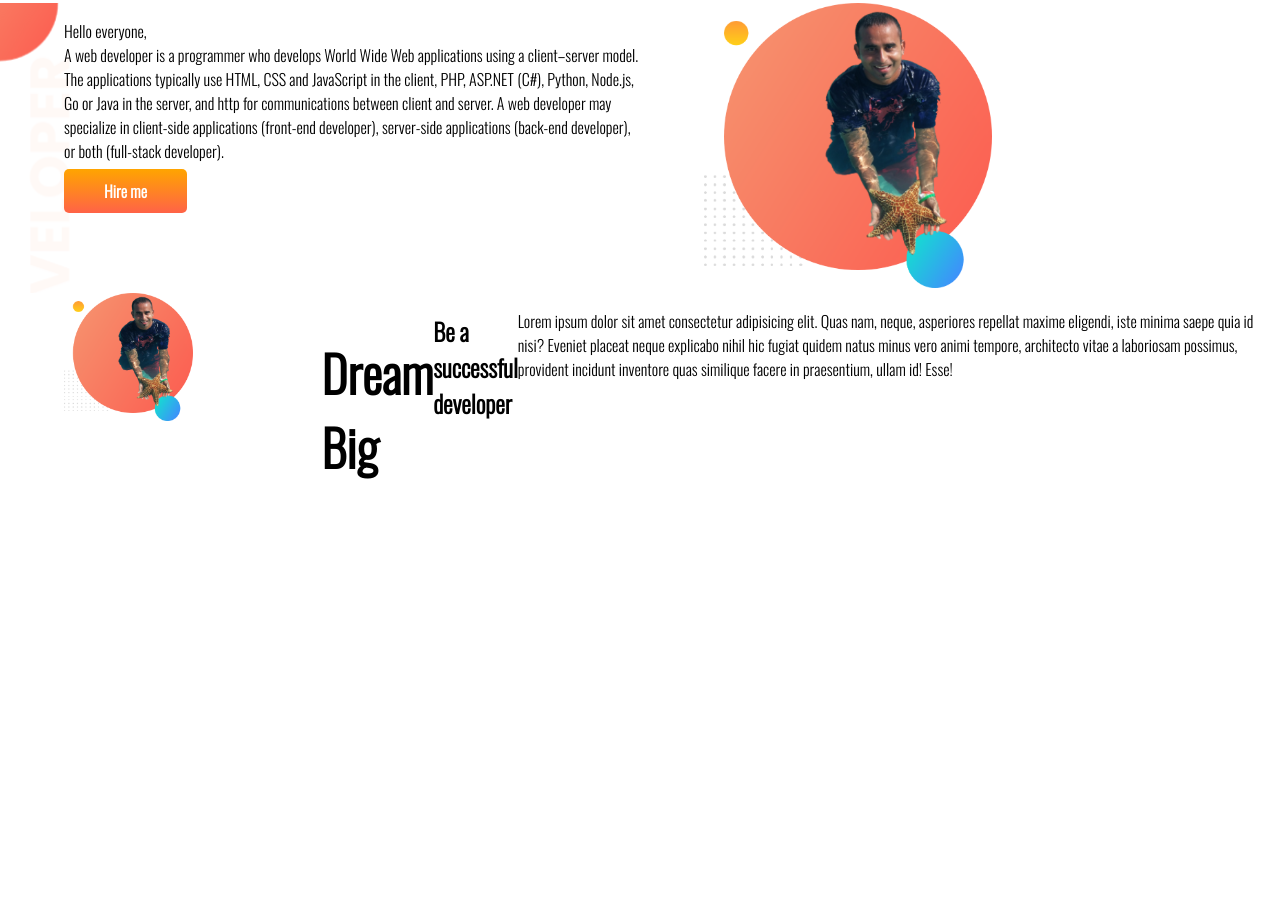
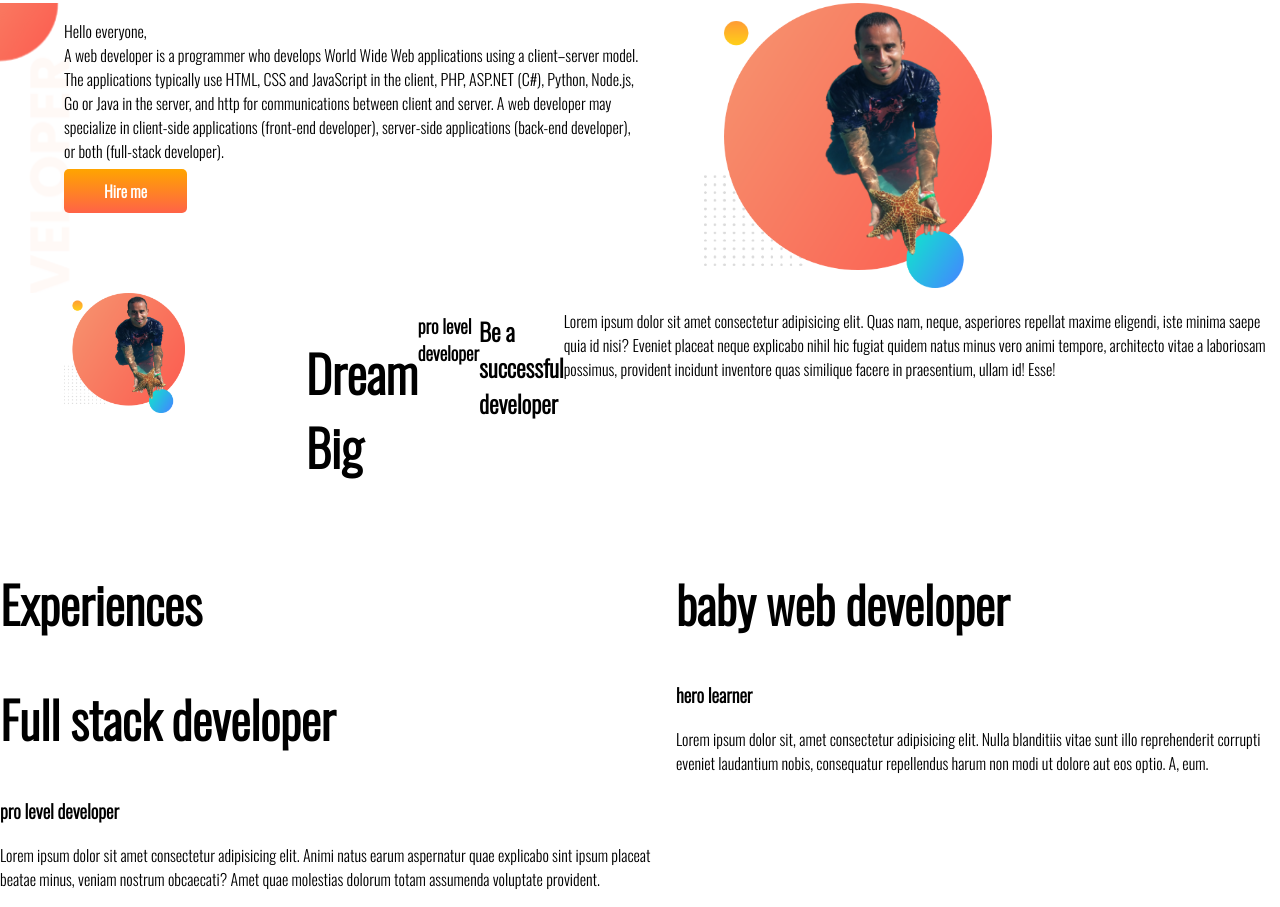
Before and after one commit to GaziTasnuvaFarhana/developer-portfolio, a plain HTML site: page index.html in a window 1280 px wide. Shown: the part 246-1153 px from the top of the page. Before the commit the page ends 800 px from the top, so only its background shows below. Drawn offline with nearby package versions, Linux system fonts and the light colour scheme.

Commit message:
y save version

```diff
--- a/index.html
+++ b/index.html
@@ -27,8 +27,22 @@
         <img src="images/jhankar.png" alt="image2">
   </div class="half-width">
   <h1>Dream Big</h1>
+  <h3> pro level developer</h3>
     <h2>Be a successful developer</h2>
     <p>Lorem ipsum dolor sit amet consectetur adipisicing elit. Quas nam, neque, asperiores repellat maxime eligendi, iste minima saepe quia id nisi? Eveniet placeat neque explicabo nihil hic fugiat quidem natus minus vero animi tempore, architecto vitae a laboriosam possimus, provident incidunt inventore quas similique facere in praesentium, ullam id! Esse!</p>
  </section>
+ <section class="experience-area">
+<div>
+   <h1>Experiences</h1>
+   <h1>Full stack developer</h1>
+   <h3>pro level developer</h3>
+<p>Lorem ipsum dolor sit amet consectetur adipisicing elit. Animi natus earum aspernatur quae explicabo sint ipsum placeat beatae minus, veniam nostrum obcaecati? Amet quae molestias dolorum totam assumenda voluptate provident.</p>
+</div>
+<div>
+   <h1>baby web developer</h1>
+   <h3>hero learner</h3>
+   <p>Lorem ipsum dolor sit, amet consectetur adipisicing elit. Nulla blanditiis vitae sunt illo reprehenderit corrupti eveniet laudantium nobis, consequatur repellendus harum non modi ut dolore aut eos optio. A, eum.</p>
+</div>
+ </section>
  </body>
  </html>
```
